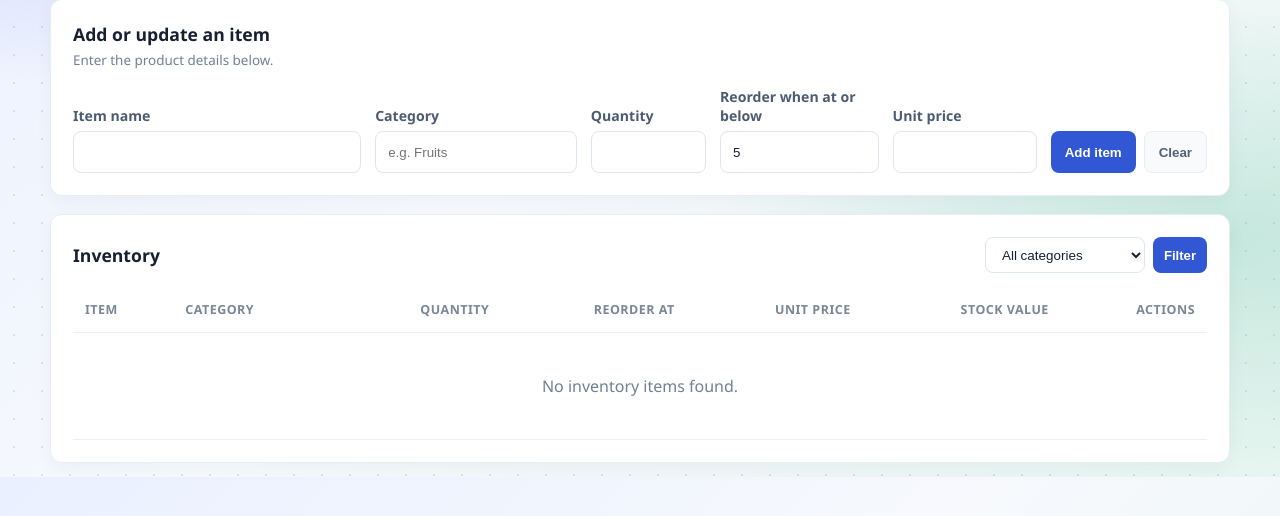
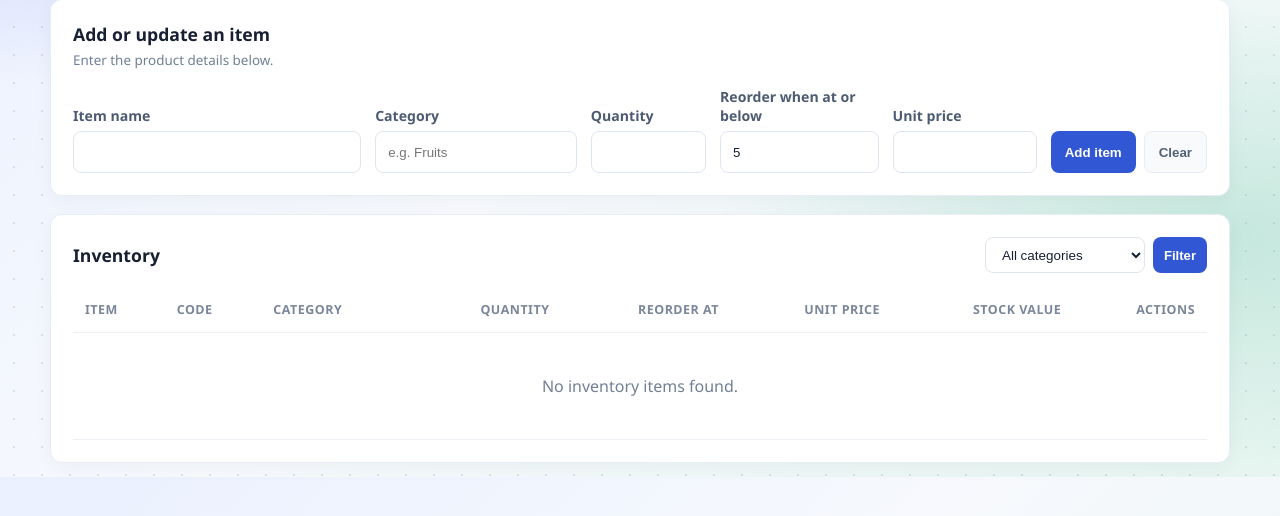
Before and after one commit to xenturyy183-stack/Small-store-inventory, a Flask app: page / in a window 1280 px wide. Shown: the part 323-839 px from the top of the page. Run offline with Flask 3, Linux system fonts and the light colour scheme; the visitor is signed in with stand-in values (Sample User, id 1); data comes from the database, SQL or seed files in the repository; data that the repository does not hold is empty.

Commit message:
product code update

```diff
--- a/app.py
+++ b/app.py
@@ -51,6 +51,7 @@ def init_db():
                 category TEXT NOT NULL DEFAULT 'Other',
                 quantity INTEGER NOT NULL CHECK (quantity >= 0),
                 reorder_level INTEGER NOT NULL DEFAULT 5 CHECK (reorder_level >= 0),
+                item_code TEXT,
                 price REAL NOT NULL CHECK (price >= 0)
             );
             CREATE TABLE IF NOT EXISTS stock_movements (
@@ -79,6 +80,15 @@ def init_db():
                 DEFAULT 5 CHECK (reorder_level >= 0)
                 """
             )
+        if "item_code" not in item_columns:
+            connection.execute("ALTER TABLE items ADD COLUMN item_code TEXT")
+        connection.execute(
+            """
+            UPDATE items
+            SET item_code = 'SKU-' || printf('%06d', id)
+            WHERE item_code IS NULL OR item_code = ''
+            """
+        )
         duplicate_groups = connection.execute(
             """
             SELECT user_id, name COLLATE NOCASE AS normalized_name
@@ -111,6 +121,12 @@ def init_db():
             """
             CREATE UNIQUE INDEX IF NOT EXISTS unique_item_name_per_user
             ON items (user_id, name COLLATE NOCASE)
+            """
+        )
+        connection.execute(
+            """
+            CREATE UNIQUE INDEX IF NOT EXISTS unique_item_code
+            ON items (item_code)
             """
         )
         connection.execute(
@@ -208,6 +224,12 @@ def import_legacy_inventory(connection, user_id):
                 """,
                 (user_id, item["name"], "Other", item["quantity"], item["price"]),
             )
+            item_id = existing_item["id"] if existing_item else cursor.lastrowid
+            if existing_item is None:
+                connection.execute(
+                    "UPDATE items SET item_code = ? WHERE id = ?",
+                    (format_item_code(item_id), item_id),
+                )
             quantity_change = item["quantity"]
             movement_type = "Initial stock"
             if existing_item is not None:
@@ -218,7 +240,7 @@ def import_legacy_inventory(connection, user_id):
             record_stock_movement(
                 connection,
                 user_id,
-                existing_item["id"] if existing_item else cursor.lastrowid,
+                item_id,
                 item["name"],
                 movement_type,
                 quantity_change,
@@ -280,6 +302,10 @@ def record_stock_movement(
         """,
         (user_id, item_id, item_name, movement_type, quantity_change, quantity_after),
     )
+
+
+def format_item_code(item_id):
+    return f"SKU-{item_id:06d}"
 
 
 @app.get("/register")
@@ -403,7 +429,8 @@ def index():
             parameters.append(category)
         items = connection.execute(
             f"""
-            SELECT id, name, category, quantity, reorder_level, price FROM items
+            SELECT id, name, category, quantity, reorder_level, item_code, price
+            FROM items
             WHERE {" AND ".join(conditions)}
             ORDER BY id
             """,
@@ -489,6 +516,10 @@ def add_item():
                     VALUES (?, ?, ?, ?, ?, ?)
                     """,
                     (g.user["id"], name, category, quantity, reorder_level, price),
+                )
+                connection.execute(
+                    "UPDATE items SET item_code = ? WHERE id = ?",
+                    (format_item_code(cursor.lastrowid), cursor.lastrowid),
                 )
                 record_stock_movement(
                     connection,
--- a/static/styles.css
+++ b/static/styles.css
@@ -543,10 +543,10 @@ tbody tr:not(:last-child) td {
     transition: border-color 140ms ease;
 }
 
-.inventory-table th:nth-child(3), .inventory-table th:nth-child(4),
-.inventory-table th:nth-child(5), .inventory-table th:nth-child(6),
-.inventory-table td:nth-child(3), .inventory-table td:nth-child(4),
-.inventory-table td:nth-child(5), .inventory-table td:nth-child(6) {
+.inventory-table th:nth-child(4), .inventory-table th:nth-child(5),
+.inventory-table th:nth-child(6), .inventory-table th:nth-child(7),
+.inventory-table td:nth-child(4), .inventory-table td:nth-child(5),
+.inventory-table td:nth-child(6), .inventory-table td:nth-child(7) {
     text-align: right;
 }
 
@@ -578,6 +578,18 @@ th:last-child {
     align-items: center;
     gap: 10px;
     font-weight: 700;
+}
+
+.item-code {
+    display: inline-block;
+    border: 1px solid #e8edf4;
+    border-radius: 6px;
+    padding: 4px 7px;
+    background: #f8faff;
+    color: #64748b;
+    font-family: Consolas, "Courier New", monospace;
+    font-size: 0.78rem;
+    white-space: nowrap;
 }
 
 .item-dot {
--- a/templates/index.html
+++ b/templates/index.html
@@ -182,6 +182,7 @@
                     <thead>
                         <tr>
                             <th>Item</th>
+                            <th>Code</th>
                             <th>Category</th>
                             <th>Quantity</th>
                             <th>Reorder at</th>
@@ -195,6 +196,9 @@
                             <tr>
                                 <td data-label="Item">
                                     <span class="item-name"><span class="item-dot"></span>{{ item.name }}</span>
+                                </td>
+                                <td data-label="Code">
+                                    <code class="item-code">{{ item.item_code }}</code>
                                 </td>
                                 <td data-label="Category">
                                     <span class="category-tag">{{ item.category }}</span>
@@ -237,7 +241,7 @@
                             </tr>
                         {% else %}
                             <tr>
-                                <td colspan="7" class="empty">No inventory items found.</td>
+                                <td colspan="8" class="empty">No inventory items found.</td>
                             </tr>
                         {% endfor %}
                     </tbody>
```
